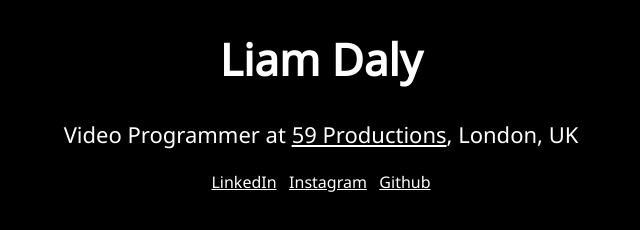
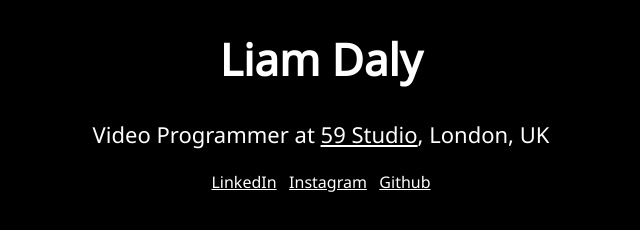
Before and after one commit to liamdalytech/ldtweb, a plain HTML site: page index.html in a window 1280 px wide. Shown: the whole page, without its empty margins (319-959 px from the left). Drawn offline with Linux system fonts and the light colour scheme.

Commit message:
Updated Employer Name and URL to Reflect Rebranding

```diff
--- a/index.html
+++ b/index.html
@@ -14,7 +14,7 @@
 </head>
 <body style="background-color: black;text-align: center;">
 <h1 style="color: white;font-weight: bold;">Liam Daly</h1>
-<p style="color: white;">Video Programmer at <a href="https://59productions.co.uk/team/#:~:text=BIOG-,Liam%20Daly,-Video%20Programmer">59 Productions</a>, London, UK</p>
+<p style="color: white;">Video Programmer at <a href="https://59.studio/team/#Liam-Daly">59 Studio</a>, London, UK</p>
 <p style="column-rule-color: white;font-size: 16px;"><a href="https://www.linkedin.com/in/liamdalytech/"> LinkedIn</a> &nbsp; <a href="https://www.instagram.com/liamdalytech/">Instagram</a> </a> &nbsp; <a href="https://github.com/liamdalytech">Github</a> </p>
 </body>
 </html>
```
